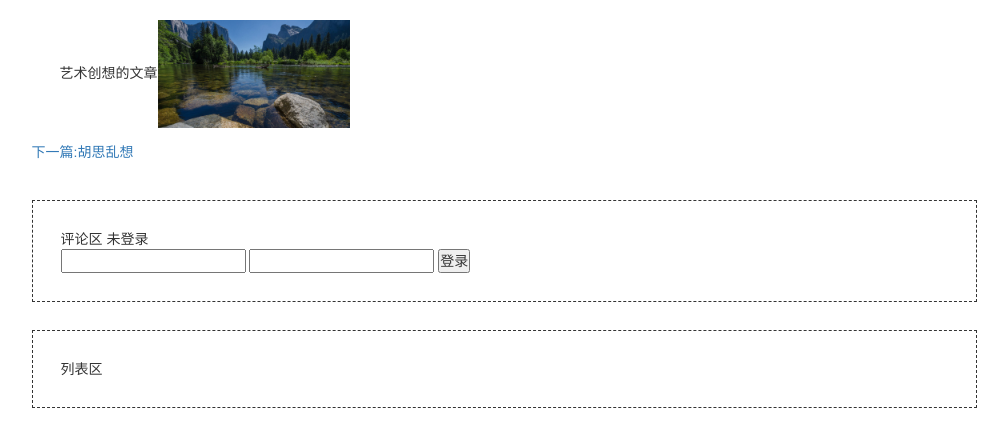
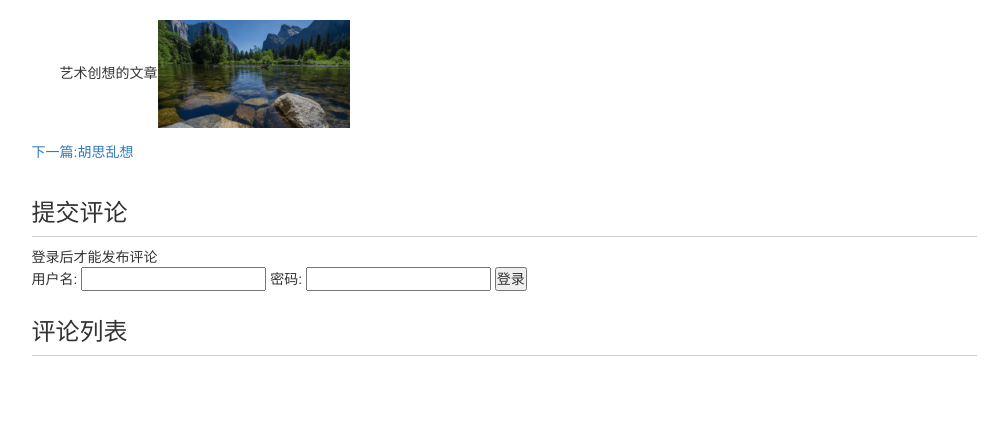
Before and after one commit to mahayu2019/myweb, a Django app: page /blog/39 in a window 1280 px wide. Shown: the part 156-603 px from the top of the page, without its empty margins (136-1144 px from the left). Run offline with Django 3.2, Linux system fonts and the light colour scheme; data comes from the database, SQL or seed files in the repository; both versions use the stored data as it was after the commit; some libraries are stand-ins or nearby versions.

Commit message:
评论表单初始化...

```diff
--- a/comment/views.py
+++ b/comment/views.py
@@ -1,3 +1,6 @@
 from django.shortcuts import render
+from .models import Comment
 
-# Create your views here.
+
+def update_comment(request):
+    pass
--- a/static/base.css
+++ b/static/base.css
@@ -22,6 +22,15 @@ div#container {
 div.hot-data {
     text-align: center;
     margin-top: 2em;
+}
+
+div.comment-area {
+    margin-top: 2em;
+}
+
+h3.comment-area-title {
+    border-bottom: 1px solid #ccc;
+    padding-bottom: 0.4em;
 }
 
 /*列表*/
--- a/templates/blog_detail.html
+++ b/templates/blog_detail.html
@@ -38,21 +38,31 @@
         </div>
         <div class="row">
             <div class="col-xs-10 col-xs-offset-1">
-                <div style="margin-top: 2em;border: 1px dashed;padding:2em;">
-                    评论区
+                <div class="comment-area">
+                    <h3 class="comment-area-title">提交评论</h3>
                     {% if user.is_authenticated %}
-                        已登录
+                        当前登录:{{ user.username }}
+                        <form action="#" method="post">
+                            {% csrf_token %} {# csrf验证令牌 #}
+                            <textarea id="comment_text" name="text"></textarea>
+                            <input type="hidden" name="object_id" value="{{ blog.pk }}">
+                            <input type="hidden" name="content_type" value="blog">
+                            <input type="submit" value="评论">
+                        </form>
                     {% else %}
-                        未登录
-                        <form action="#" method="post">
+                        登录后才能发布评论
+                        <form action="{% url 'login' %}" method="post">
+                            {% csrf_token %} {# csrf验证令牌 #}
+                            <span>用户名:</span>
                             <input type="text" name="username">
+                            <span>密码:</span>
                             <input type="password" name="password">
                             <input type="submit" value="登录">
                         </form>
                     {% endif %}
                 </div>
-                <div style="margin-top: 2em;border: 1px dashed;padding:2em;">
-                    列表区
+                <div class="comment-area">
+                    <h3 class="comment-area-title">评论列表</h3>
                 </div>
             </div>
         </div>
--- a/templates/error.html
+++ b/templates/error.html
@@ -1,11 +1,10 @@
 {% extends 'base.html' %}
 {% block title %}
-    我的网站|首页
+    我的网站|错误
 {% endblock %}
 
 {% block nav_home_active %}active{% endblock %} {# 首页链接为选中状态时激活 #}
 
 {% block content %}
-
-
+    {{ message }}
 {% endblock %}
```
Also changed, not shown: myweb/views.py (+5 -3 lines), comment/migrations/0001_initial.py (added), db.sqlite3, read_statistics/migrations/0003_auto_20181030_1934.py (added).
